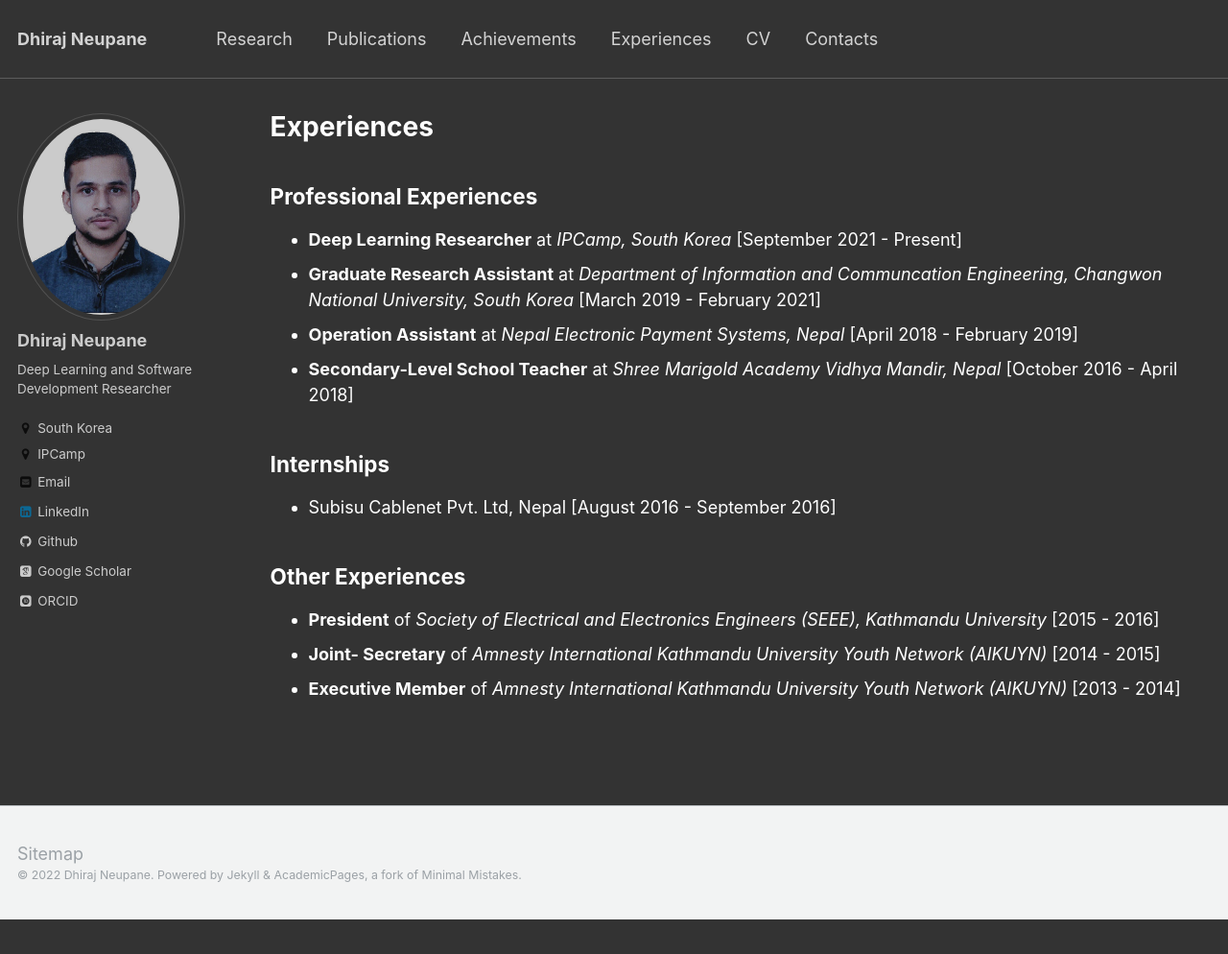
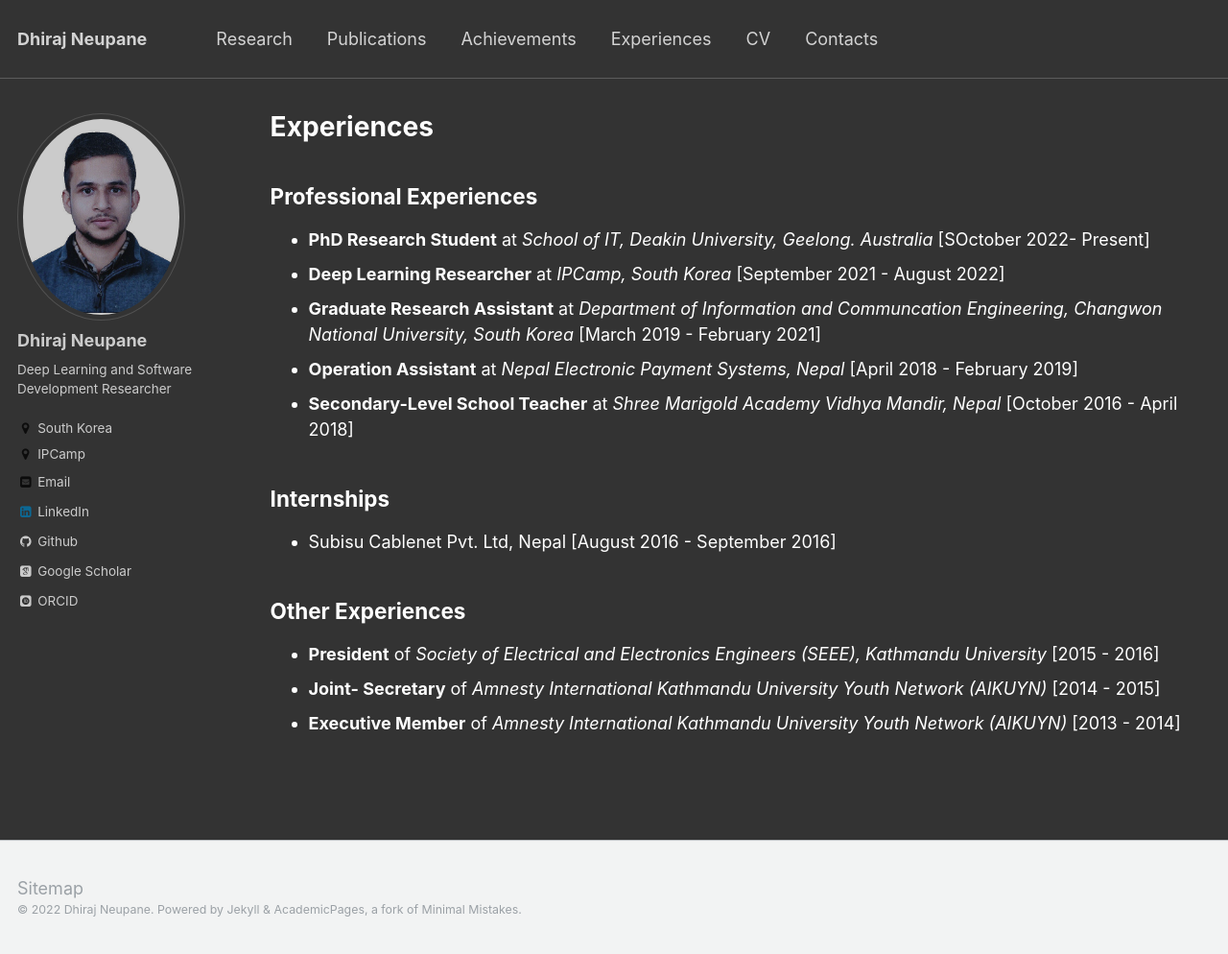
Before and after one commit to dhirajneupane/academicPortfolio, a Jekyll site: the page built from _pages/service.md, in a window 1280 px wide and 994 px high. Shown: the whole window at 96% size. Built offline with Jekyll 4.4.1, drawn with Linux system fonts in a browser that asks for light colours; some web fonts are replaced.

Commit message:
Update service.md

```diff
--- a/_pages/service.md
+++ b/_pages/service.md
@@ -13,7 +13,8 @@ redirect_from:
 
 Professional Experiences
 -----------------------
-* **Deep Learning Researcher** at _IPCamp, South Korea_ [September 2021 - Present]
+* **PhD Research Student** at _School of IT, Deakin University, Geelong. Australia_ [SOctober 2022- Present]
+* **Deep Learning Researcher** at _IPCamp, South Korea_ [September 2021 - August 2022]
 * **Graduate Research Assistant** at _Department of Information and Communcation Engineering, Changwon National University, South Korea_ [March 2019 - February 2021]
 * **Operation Assistant** at _Nepal Electronic Payment Systems, Nepal_ [April 2018 - February 2019]
 * **Secondary-Level School Teacher** at _Shree Marigold Academy Vidhya Mandir, Nepal_ [October 2016 - April 2018]
```
